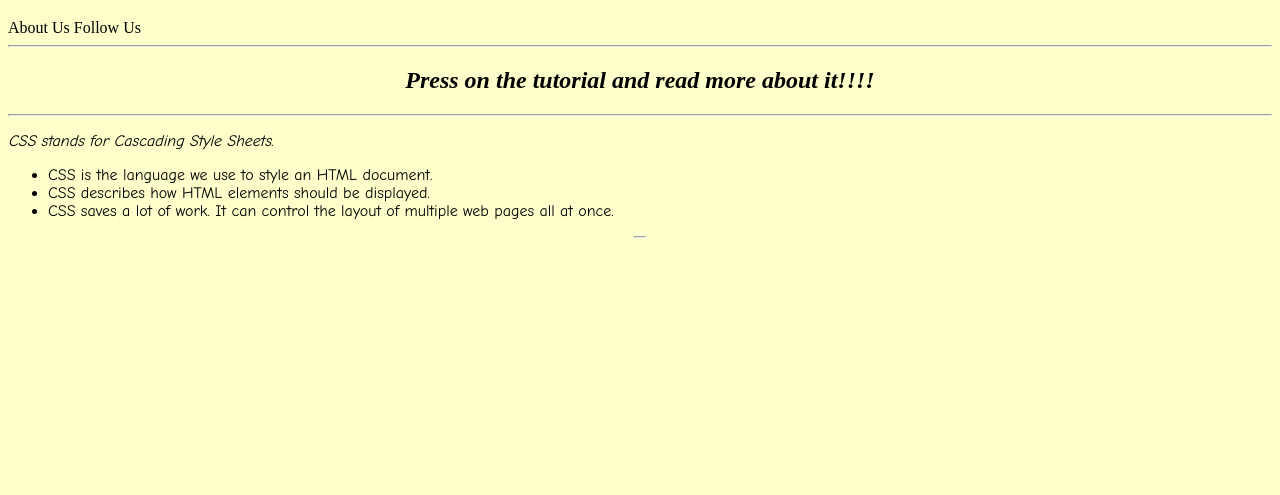
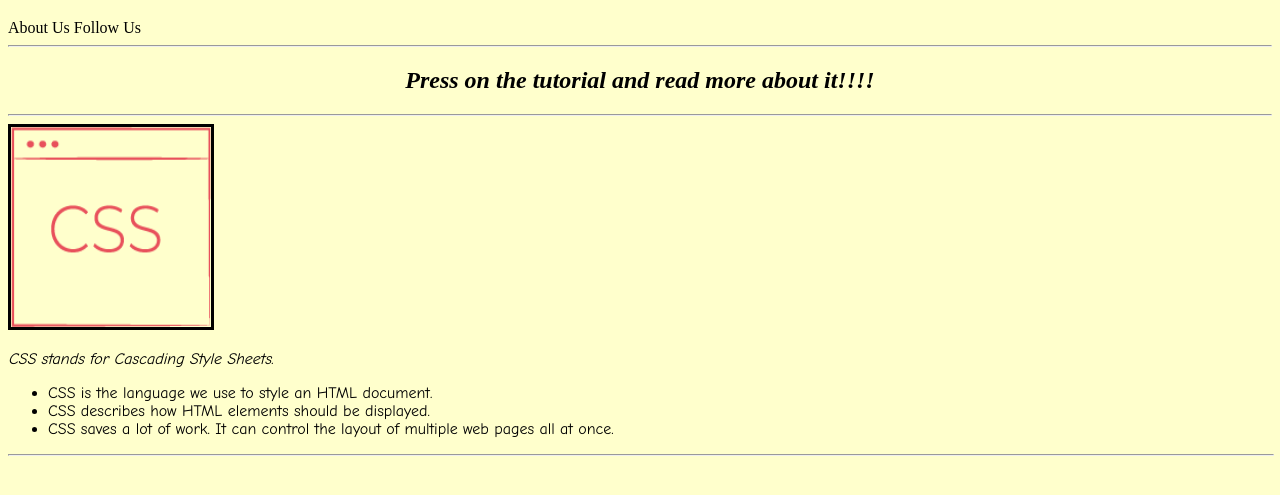
Before and after one commit to Ojashwi13/project-49, a plain HTML site: page index.html in a window 1280 px wide. Shown: the part 81-576 px from the top of the page. Drawn offline with Linux system fonts and the light colour scheme.

Commit message:
Add files via upload

```diff
--- a/index.html
+++ b/index.html
@@ -56,7 +56,7 @@
 
     <!-- uncomment the code for displaying the image-->
     <!-- <img src="css.png" width="200px" height="200px"> -->
-    <!-- <img src="images/css.png" width="200px" height="200px"> -->
+    <img src="images/css.png" width="200px" height="200px">
     <!-- <img src:"images/css.png" width="200px" height="200px"> -->
     <!-- <img src:"css.png" width="200px" height="200px"> -->
 
@@ -75,10 +75,10 @@
 
 
  <!-- uncomment the code for adding a horizontal line. -->
-    <!-- <hr width =100%> -->
+    <hr width =100%>
     <!-- <hr width =1> -->
     <!-- <hr width :100%> -->
-    <hr width =10>
+    <!-- <hr width =10> -->
 
 
 
```
